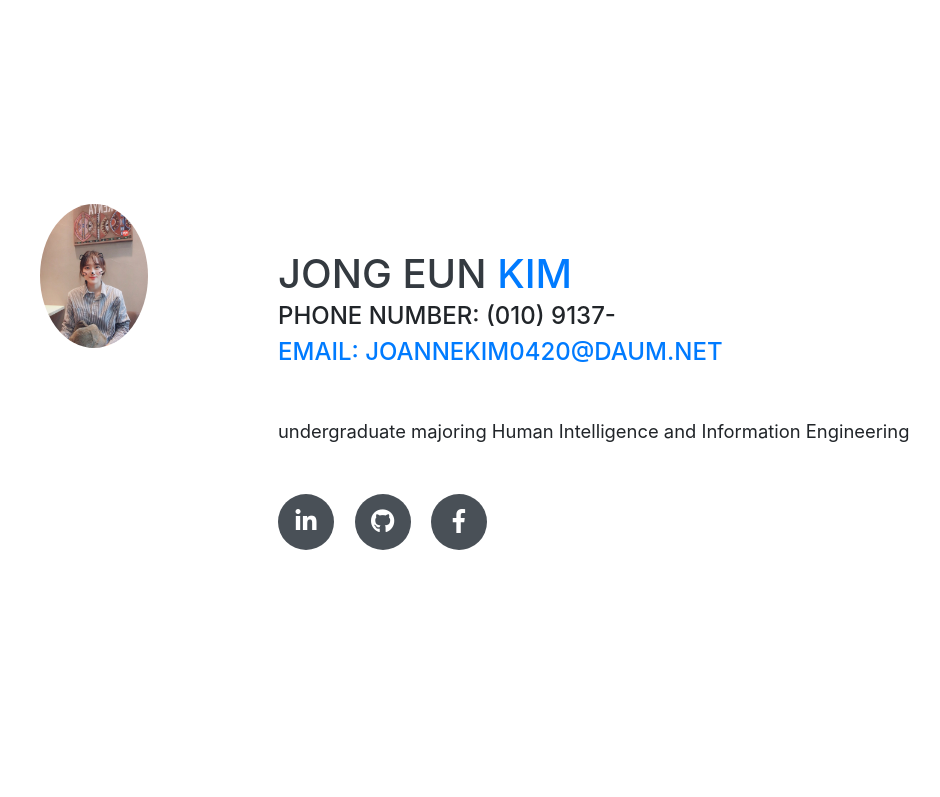
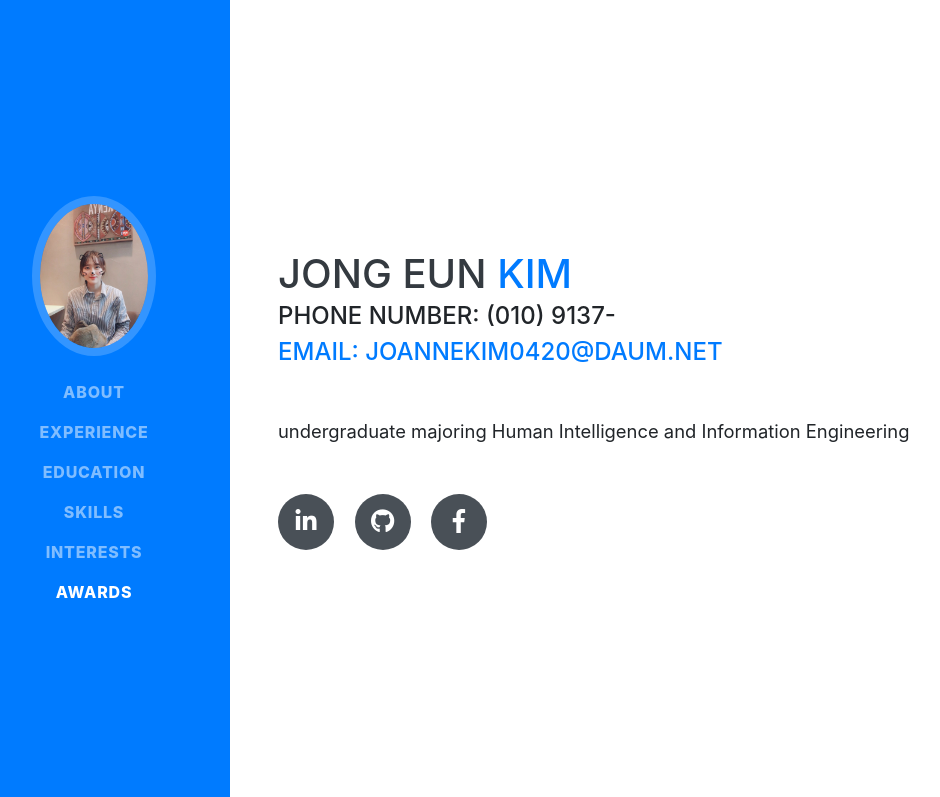
Before and after one commit to joannekim0420/joannekim0420.github.io, a website with bundled scripts: page index.html in a window 1280 px wide. Shown: the top 797 px of the page, without its empty margins (42-982 px from the left). Built offline with nearby package versions, Linux system fonts and the light colour scheme; a web font is replaced by a local one.

Commit message:
Update index.html

```diff
--- a/index.html
+++ b/index.html
@@ -25,7 +25,7 @@
 
 <body id="page-top">
 
-  <nav class="navbar navbar-expand-lg navbar-dark bg-#3F5A94 fixed-top" id="sideNav">
+  <nav class="navbar navbar-expand-lg navbar-dark bg-primary fixed-top" id="sideNav">
     <a class="navbar-brand js-scroll-trigger" href="#page-top">
       <span class="d-block d-lg-none">Clarencec Taylor</span>
       <span class="d-none d-lg-block">
```
